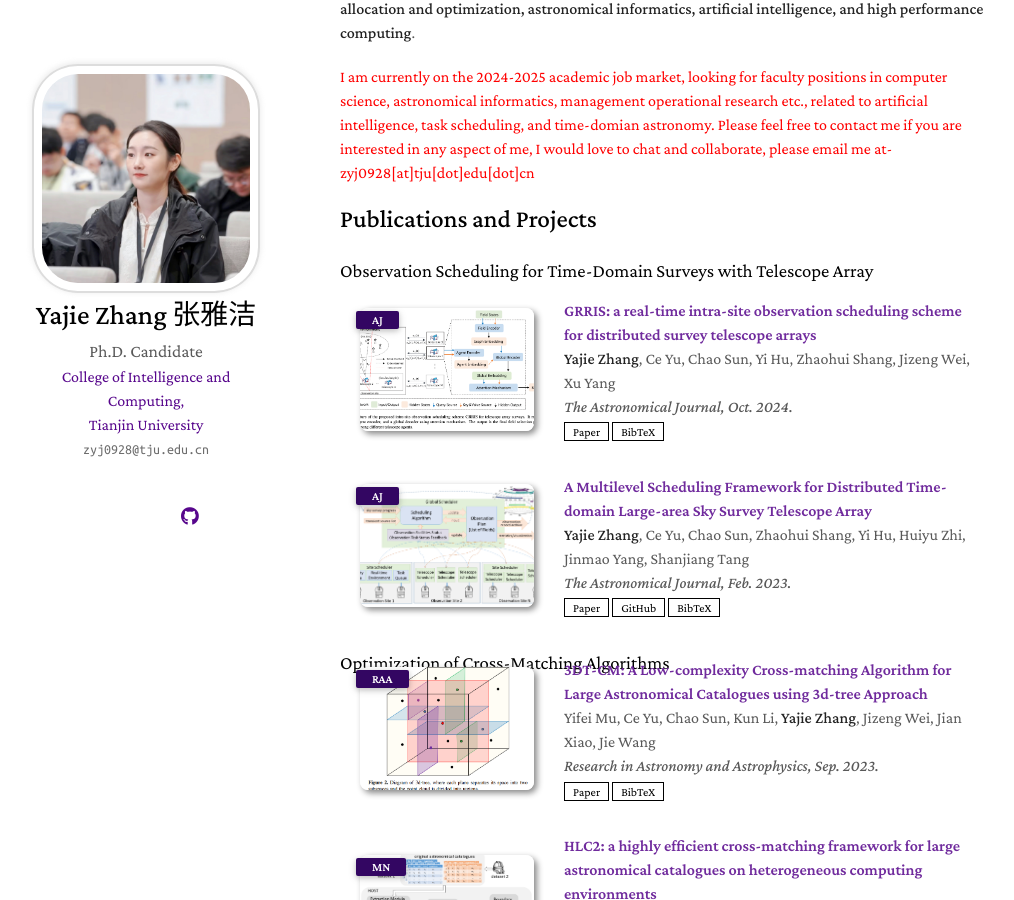
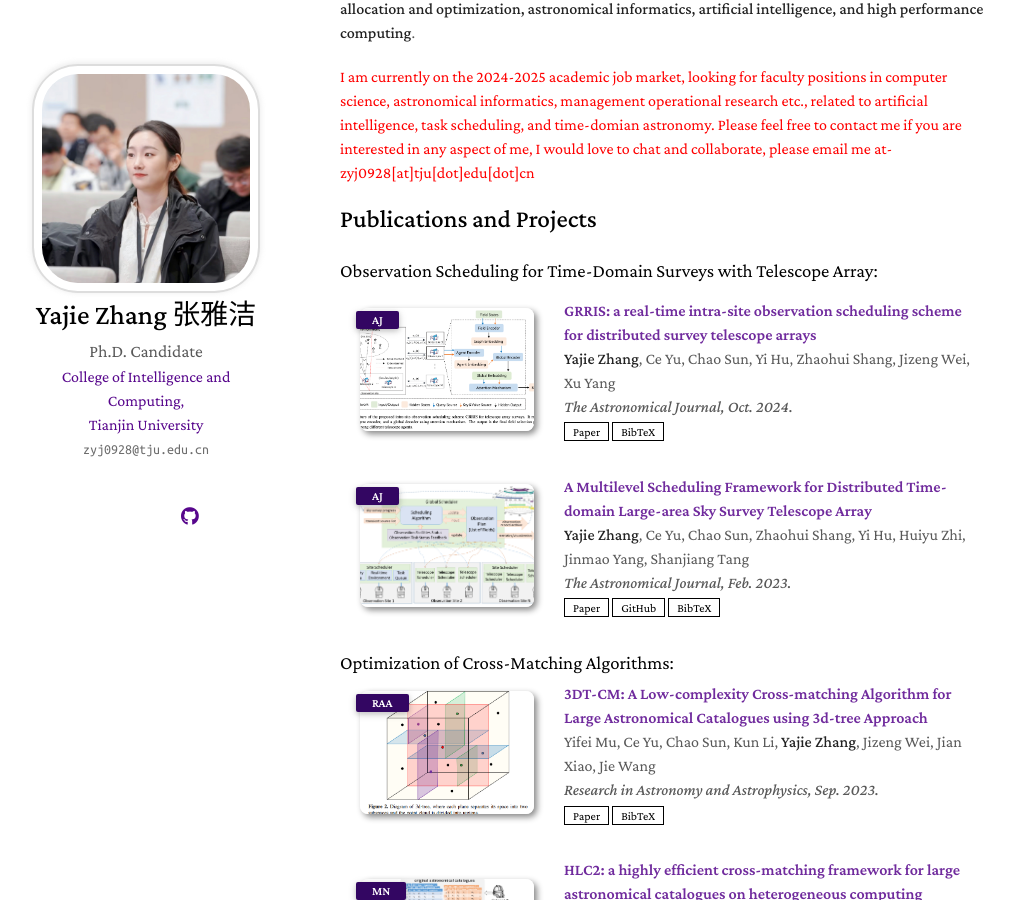
Before and after one commit to Yajie-Z/Yajie-Z.github.io, a Jekyll site: the page built from index.md, in a window 1280 px wide and 900 px high, scrolled down 324 px. Shown: the whole window, without its empty margins (130-1144 px from the left). Built offline with Jekyll 4.4.1, drawn with Linux system fonts in a browser that asks for light colours; nearby versions of some CDN libraries; a style sheet for code colours, icons or effects is not loaded; our own code applies the rules of GitHub Pages for plain Markdown files.

Commit message:
Update projects.md

```diff
--- a/_includes/projects.md
+++ b/_includes/projects.md
@@ -1,6 +1,6 @@
 <h2 id="publications" style="margin: 2px 0px -15px;">Publications and Projects</h2>
 <br>
-<h3 id="publications" style="margin: 2px 0px -15px;">Observation Scheduling for Time-Domain Surveys with Telescope Array</h3>
+<h3 id="publications" style="margin: 2px 0px -15px;">Observation Scheduling for Time-Domain Surveys with Telescope Array: </h3>
 <div class="publications">
 <ol class="bibliography">
 
@@ -47,7 +47,8 @@
 </li>
 
   <br>
-<h3 id="publications" style="margin: 2px 0px -15px;">Optimization of Cross-Matching Algorithms</h3>
+<h3 id="publications" style="margin: 2px 0px -15px;">Optimization of Cross-Matching Algorithms: </h3>
+<br>
 <li>
 <div class="pub-row">
 
@@ -92,7 +93,7 @@
  <br>
 
 <h3 id="publications" style="margin: 2px 0px -15px;">Development of Astronomical Software Tools</h3>
-
+<br>
 <li>
 <div class="pub-row">
 
```
